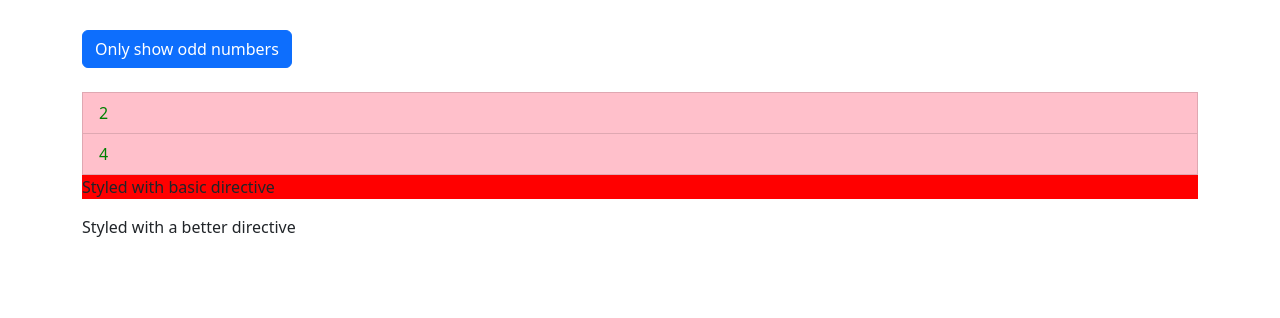
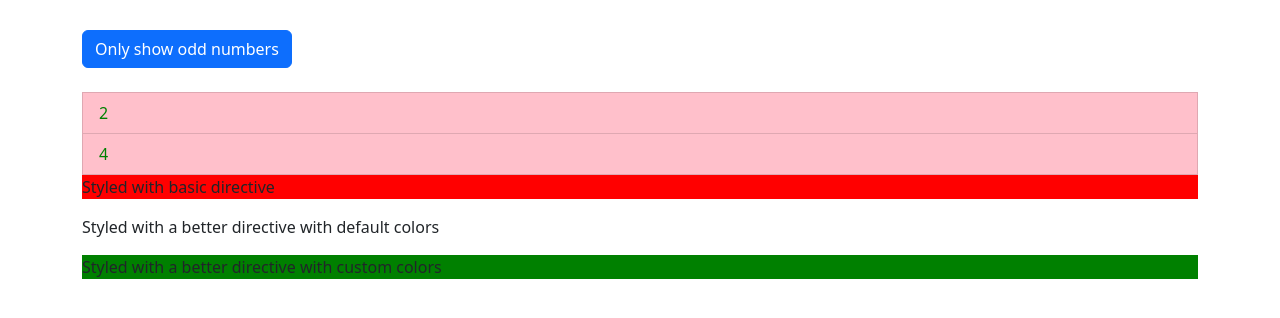
Before and after one commit to EnigmaSn/angular-max, an Angular app: page / in a window 1280 px wide. Shown: the top 318 px of the page. Built offline with nearby package versions, Linux system fonts and the light colour scheme.

Commit message:
binding directive properties

```diff
--- a/src/app/app.component.html
+++ b/src/app/app.component.html
@@ -29,7 +29,8 @@
           <p>Only odd</p>
         </ng-template>
         <p appBasicHighlight>Styled with basic directive</p>
-        <p appBetterHighlight>Styled with a better directive</p>
+        <p appBetterHighlight>Styled with a better directive with default colors</p>
+        <p appBetterHighlight [defaultColor]="'green'" hightlightColor="pink">Styled with a better directive with custom colors</p>
       </div>
     </div>
   </div>
--- a/src/app/directives/better-highlight.directive.ts
+++ b/src/app/directives/better-highlight.directive.ts
@@ -1,22 +1,23 @@
-import { Directive, ElementRef, HostListener, HostBinding, OnInit, Renderer2 } from '@angular/core';
+import { Directive, ElementRef, HostListener, HostBinding, OnInit, Renderer2, Input } from '@angular/core';
 
 @Directive({
   selector: '[appBetterHighlight]'
 })
 export class BetterHighlightDirective implements OnInit {
   @HostBinding('style.backgroundColor') backgroundColor: string;
+  @Input() defaultColor: string = 'transparent';
+  @Input() hightlightColor: string = 'red';
+
   constructor(private elRef: ElementRef, private renderer: Renderer2) {};
 
   ngOnInit(): void {
-    // this.renderer.setStyle(this.elRef.nativeElement, 'background-color', 'green');
+    this.backgroundColor = this.defaultColor;
   }
 
   @HostListener('mouseenter') mouseover(eventDate: Event) {
-    // this.renderer.setStyle(this.elRef.nativeElement, 'background-color', 'green');
-    this.backgroundColor = 'green';
+    this.backgroundColor = this.hightlightColor;
   }
   @HostListener('mouseleave') mouseleave(eventDate: Event) {
-    // this.renderer.setStyle(this.elRef.nativeElement, 'background-color', 'transparent');
-    this.backgroundColor = 'transparent';
+    this.backgroundColor = this.defaultColor;;
   }
 }
```
